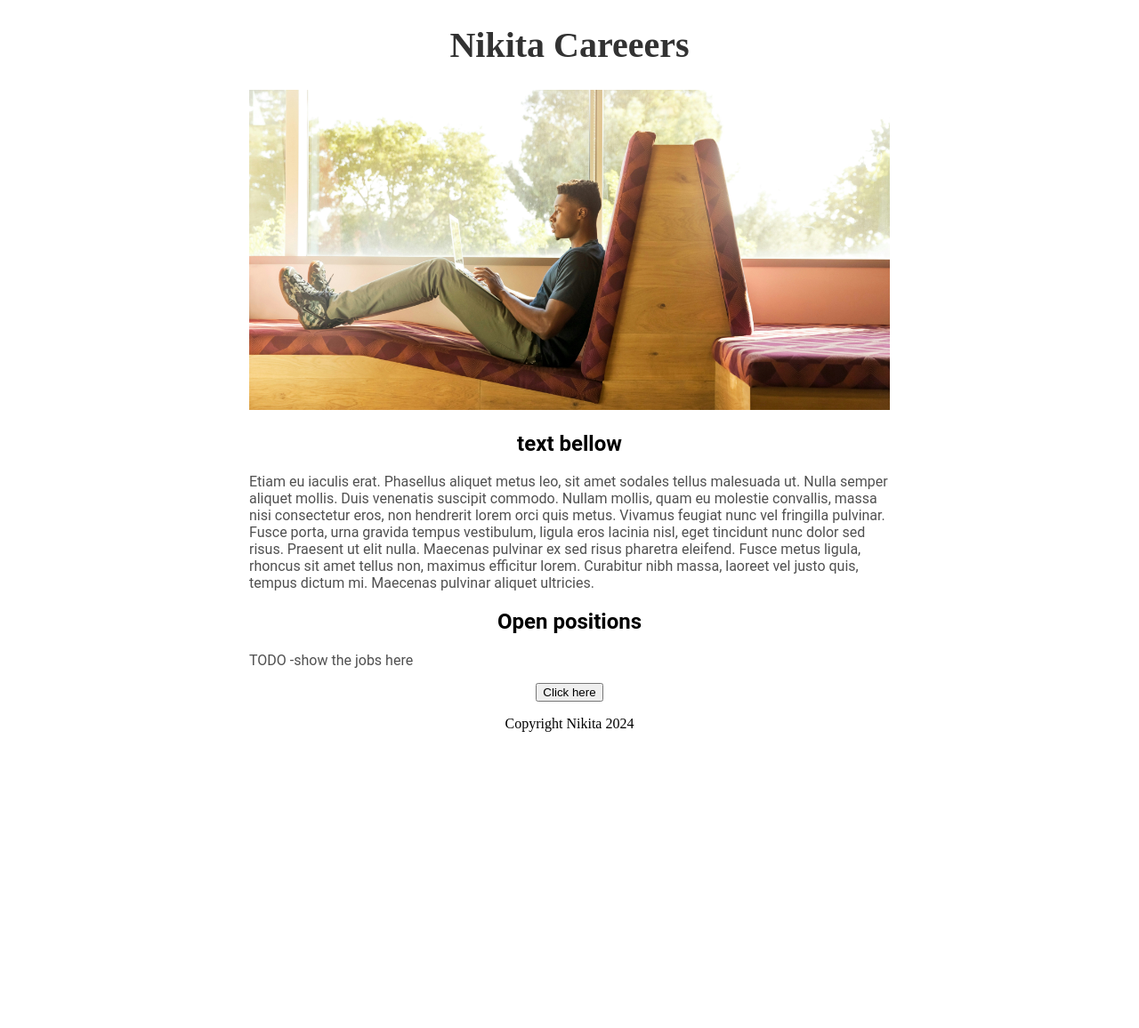
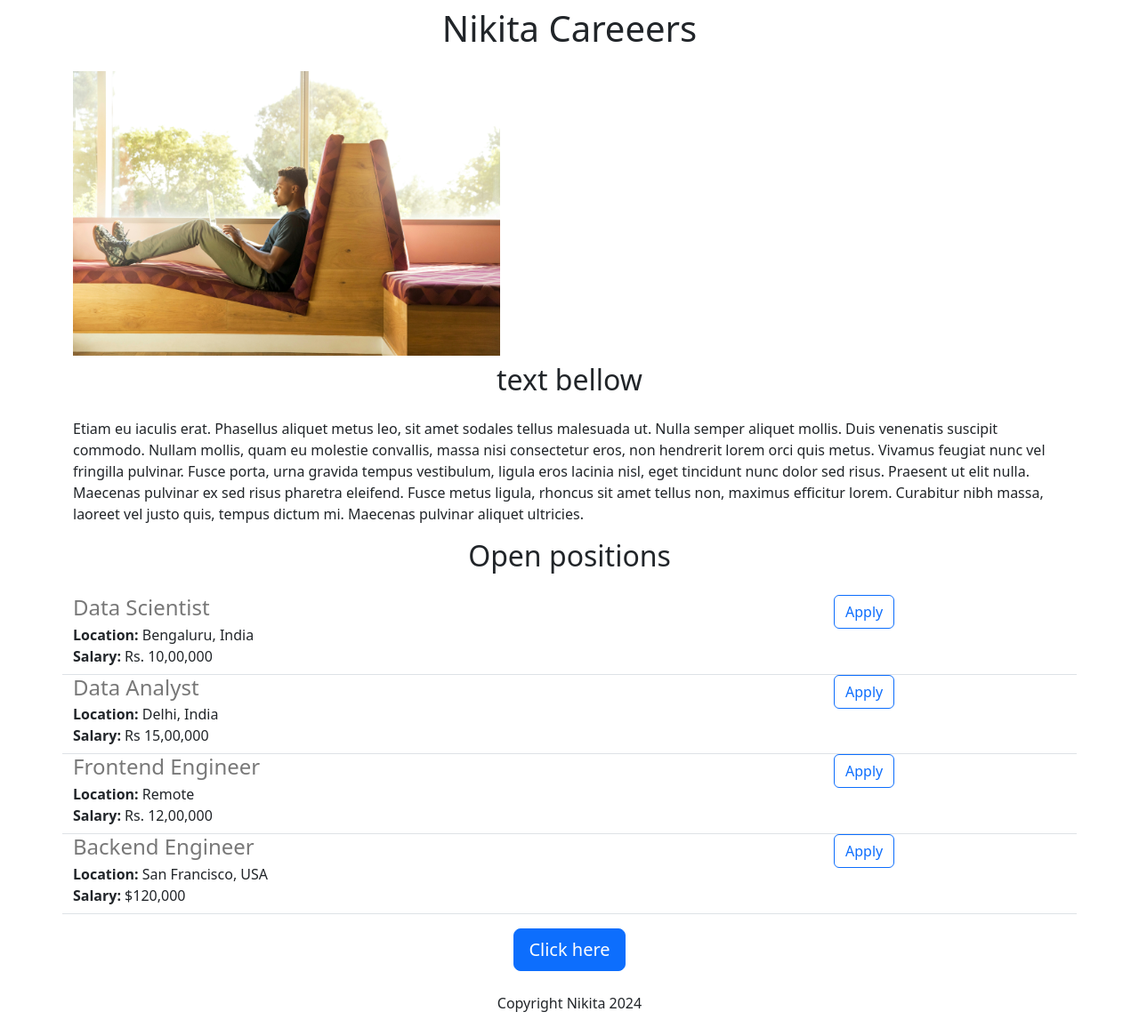
Before and after one commit to goleryt/nikita-kholev-website, a Flask app: page / in a window 1280 px wide. Shown: the whole page at 89% size. Before the commit the page ends 823 px from the top, so only its background shows below. Run offline with Flask 3, Linux system fonts and the light colour scheme.

Commit message:
added dynamic data and api data

```diff
--- a/app.py
+++ b/app.py
@@ -1,12 +1,41 @@
-from flask import Flask, render_template
+from flask import Flask, render_template, jsonify
 
 
 app = Flask(__name__)
 
+JOBS = [
+  {'id': 1,
+   'title': 'Data Scientist',
+   'location': 'Bengaluru, India',
+   'salary': 'Rs. 10,00,000'
+  },
+  {
+    'id': 2,
+    'title': 'Data Analyst',
+    'location': 'Delhi, India',
+    'salary': 'Rs 15,00,000'
+  },
+  {
+    'id': 3,
+    'title': 'Frontend Engineer',
+    'location': 'Remote',
+    'salary': 'Rs. 12,00,000'
+  },
+  {
+    'id': 4,
+    'title': 'Backend Engineer',
+    'location': 'San Francisco, USA',
+    'salary': '$120,000'
+  }
+]
 @app.route("/")
 def hello_nikita():
-  return render_template('home.html')
+  return render_template('home.html',
+                         jobs=JOBS,
+                        company_name='Nikita')
 
-
+@app.route("/api/jobs")
+def list_jobs():
+  return jsonify(JOBS)
 if __name__ == '__main__':
   app.run('0.0.0.0', debug=True)
--- a/templates/home.html
+++ b/templates/home.html
@@ -2,46 +2,26 @@
 <html lang="en-US">
   <head>
     <title>Careers</title>
-    <style>
-      h1 {
-        font-size: 40px;
-        foont-family: Roboto;
-        font-weight: normla;
-        color: rgb(50, 50, 50);
-        text-align: center;
-      }
-      h2 {
-        font: size; 32px;
-        font-family: Roboto;
-        color: (100, 100, 100);
-        text-align: center;
-      }
-      #banner {
-        width: 100%;
-        height: 360px;
-        object-fit: cover;
-      }
-      .bodytext {
-        font-family: Roboto;
-        color: rgb(80, 80, 80);
-      }
-      #container {
-        max-width: 720px;
-        margin: 0 auto;
-      }
-    </style>
+    <meta charset="utf-8">
+    <meta name="viewport" content="width=device-width, initial-scale=1">
+    <link href="https://cdn.jsdelivr.net/npm/bootstrap@5.3.3/dist/css/bootstrap.min.css" rel="stylesheet" integrity="sha384-QWTKZyjpPEjISv5WaRU9OFeRpok6YctnYmDr5pNlyT2bRjXh0JMhjY6hW+ALEwIH" crossorigin="anonymous">
+
   </head>
   <body>
-    <div id="container">
-      <h1>Nikita Careeers</h1>
-      <image id="banner", src="https://ff47bca7-1e32-4d17-919e-2c1e7e5d0c2a-00-3kjtmywx3iwao.sisko.replit.dev/static/career.jpg", alt="career", height=320px>
-        <h2>text bellow</h2>
-        <p class="bodytext">Etiam eu iaculis erat. Phasellus aliquet metus leo, sit amet sodales tellus malesuada ut. Nulla semper aliquet mollis. Duis venenatis suscipit commodo. Nullam mollis, quam eu molestie convallis, massa nisi consectetur eros, non hendrerit lorem orci quis metus. Vivamus feugiat nunc vel fringilla pulvinar. Fusce porta, urna gravida tempus vestibulum, ligula eros lacinia nisl, eget tincidunt nunc dolor sed risus. Praesent ut elit nulla. Maecenas pulvinar ex sed risus pharetra eleifend. Fusce metus ligula, rhoncus sit amet tellus non, maximus efficitur lorem. Curabitur nibh massa, laoreet vel justo quis, tempus dictum mi. Maecenas pulvinar aliquet ultricies.</p>
-        <h2>Open positions</h2>
-        <p class="bodytext">TODO -show the jobs here</p>
-        <div style="text-align: center;">
-          <button>Click here</button>
-          <p>Copyright Nikita 2024</p>
+    <div class="container">
+      <h1 class="text-center mt-2 mb-4">{{company_name}} Careeers</h1>
+      <image class="img-fluld", id="banner", src="https://ff47bca7-1e32-4d17-919e-2c1e7e5d0c2a-00-3kjtmywx3iwao.sisko.replit.dev/static/career.jpg", alt="career", height=320px>
+        <h2 class="text-center mt-2 mb-4">text bellow</h2>
+        <p>Etiam eu iaculis erat. Phasellus aliquet metus leo, sit amet sodales tellus malesuada ut. Nulla semper aliquet mollis. Duis venenatis suscipit commodo. Nullam mollis, quam eu molestie convallis, massa nisi consectetur eros, non hendrerit lorem orci quis metus. Vivamus feugiat nunc vel fringilla pulvinar. Fusce porta, urna gravida tempus vestibulum, ligula eros lacinia nisl, eget tincidunt nunc dolor sed risus. Praesent ut elit nulla. Maecenas pulvinar ex sed risus pharetra eleifend. Fusce metus ligula, rhoncus sit amet tellus non, maximus efficitur lorem. Curabitur nibh massa, laoreet vel justo quis, tempus dictum mi. Maecenas pulvinar aliquet ultricies.</p>
+        <h2 class="text-center mt-2 mb-4">Open positions</h2>
+        <div style="margin-bottom: 16px;">
+          {% for job in jobs %}
+            {% include 'jobitem.html' %}
+          {% endfor %}
+        </div>
+        <div class="text-center">
+          <button class="btn btn-primary btn-lg">Click here</button>
+          <p class="mt-4">Copyright Nikita 2024</p>
         </div>
     </div>
   </body>
--- /dev/null
+++ b/templates/jobitem.html
@@ -0,0 +1,18 @@
+<div class="border-bottom row"; style="padding-bottom: 8px;">
+  <div class="col-9">
+    <h4 style="color: rgb(120, 120, 120); margin-bottom: 4px;">
+      {{job['title']}}
+    </h4>
+    <div>
+      <b>Location:</b> {{job['location']}}
+    </div>
+    {% if 'salary' in job %}
+    <div>
+      <b>Salary:</b>
+      {{job['salary']}}</div>
+    {% endif%}
+    </div>
+  <div class='col-3'>
+    <button type="button" class="btn btn-outline-primary">Apply</button>
+  </div>
+</div>
```
